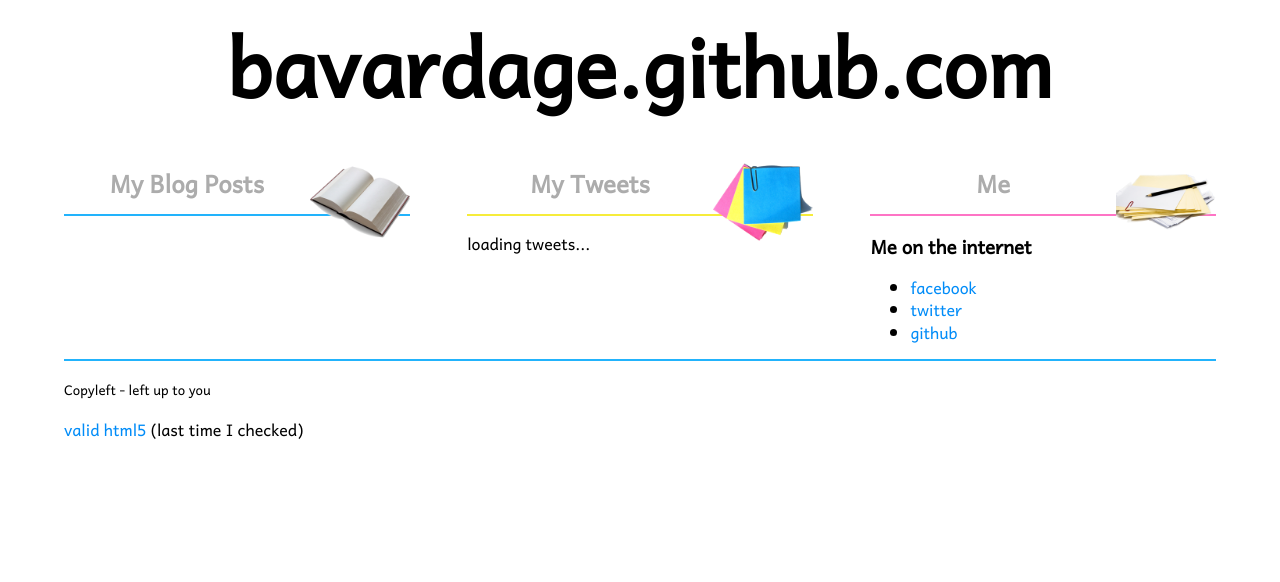
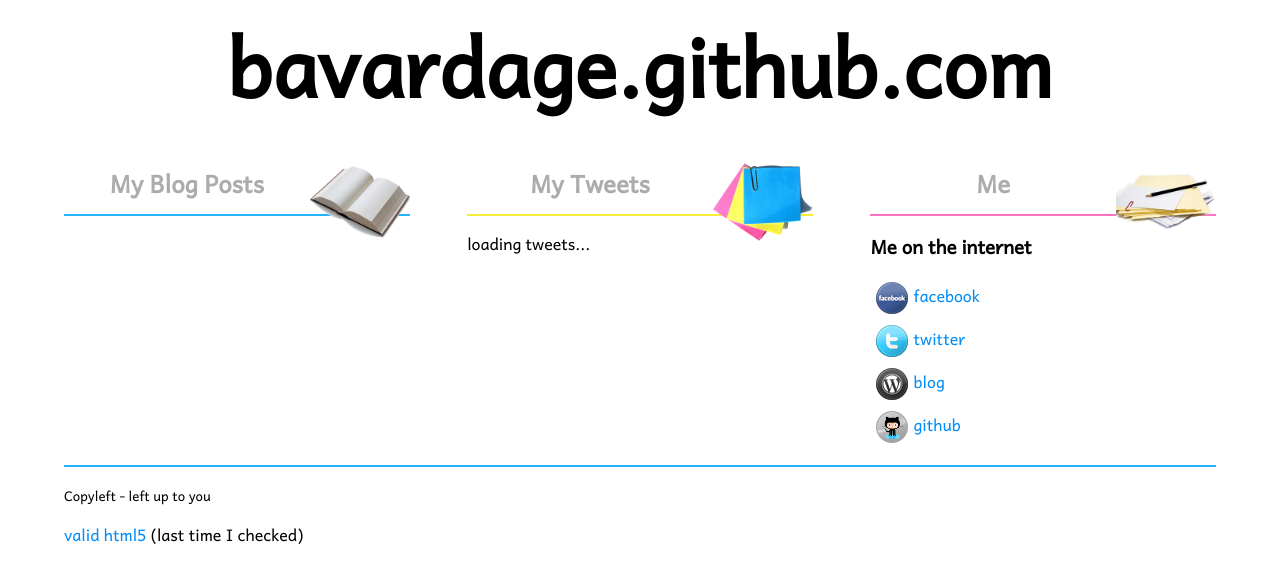
Before and after one commit to bavardage/bavardage.github.com, a plain HTML site: page index.html in a window 1280 px wide. Drawn offline with Linux system fonts and the light colour scheme.

Commit message:
Add images to me on the web section.

```diff
--- a/index.html
+++ b/index.html
@@ -38,9 +38,10 @@
 	  </header>
 	  <h3>Me on the internet</h3>
 	  <ul>
-	    <li><a href="http://www.facebook.com/bavardage">facebook</a></li>
-	    <li><a href="http://www.twitter.com/bbavardage">twitter</a></li>
-	    <li><a href="http://www.github.com/bavardage">github</a></li>
+	    <li><a href="http://www.facebook.com/bavardage"><img src="icons/facebook-32x32.png"/>facebook</a></li>
+	    <li><a href="http://www.twitter.com/bbavardage"><img src="icons/twitter-32x32.png"/>twitter</a></li>
+	    <li><a href="http://ardoris.wordpress.com/"><img src="icons/wordpress-32x32.png"/>blog</a></li>
+	    <li><a href="http://www.github.com/bavardage"><img src="icons/github-32x32.png"/>github</a></li>
 	  </ul>
 	</article>
       </section>
--- a/style.css
+++ b/style.css
@@ -137,3 +137,14 @@ ul.blog_list li small  {
   font-size: 0.7em;
   line-height: 0.7em;
 }
+
+#bio ul  {
+  list-style: none;
+  padding: 0;
+}
+
+#bio ul li img  {
+  vertical-align: middle;
+  margin: 0.35em;
+  border-width: 0px;
+}
```
Also changed, not shown: icons/facebook-32x32.png (added), icons/github-32x32.png (added), icons/twitter-32x32.png (added), icons/wordpress-32x32.png (added), 1 other file.
